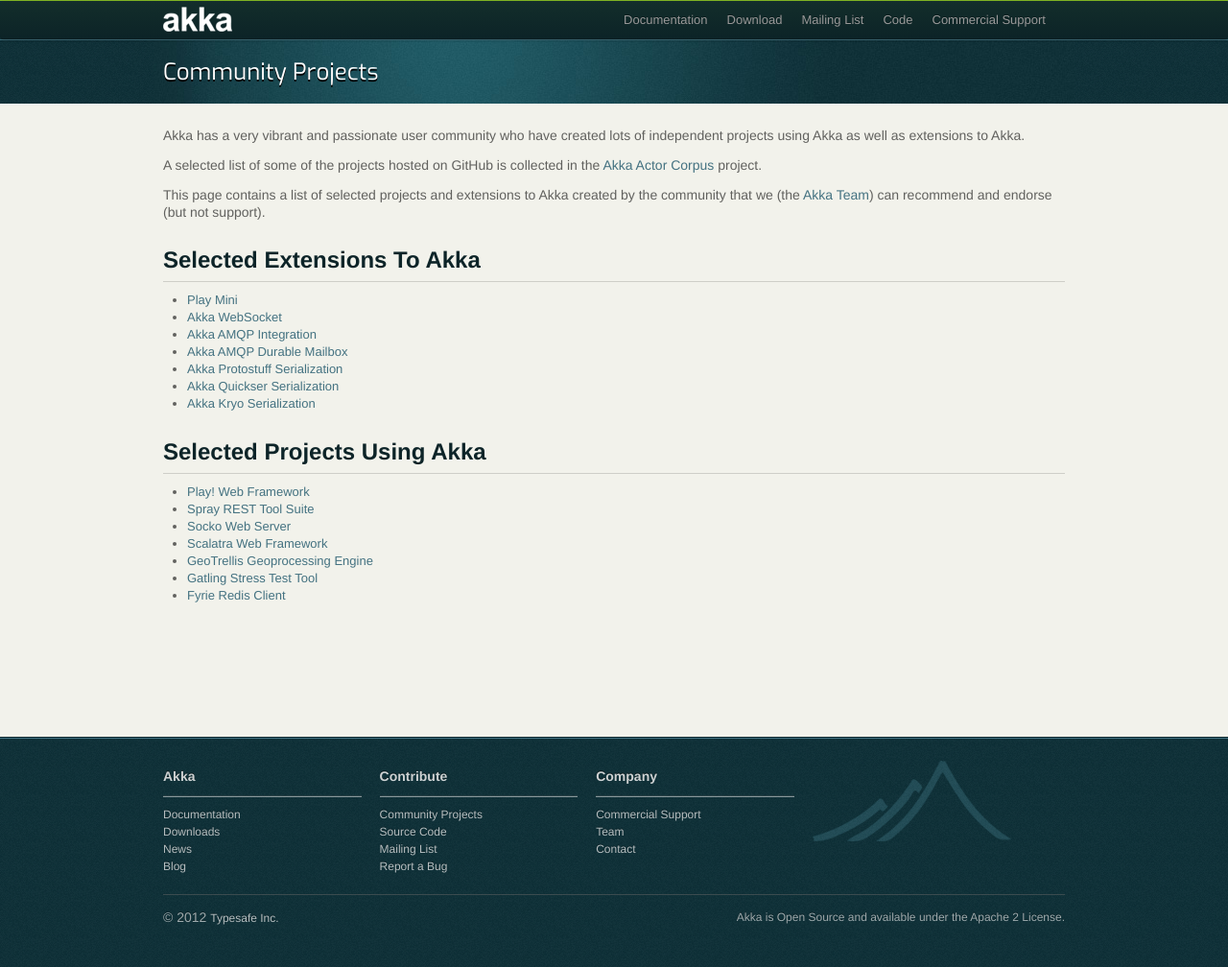
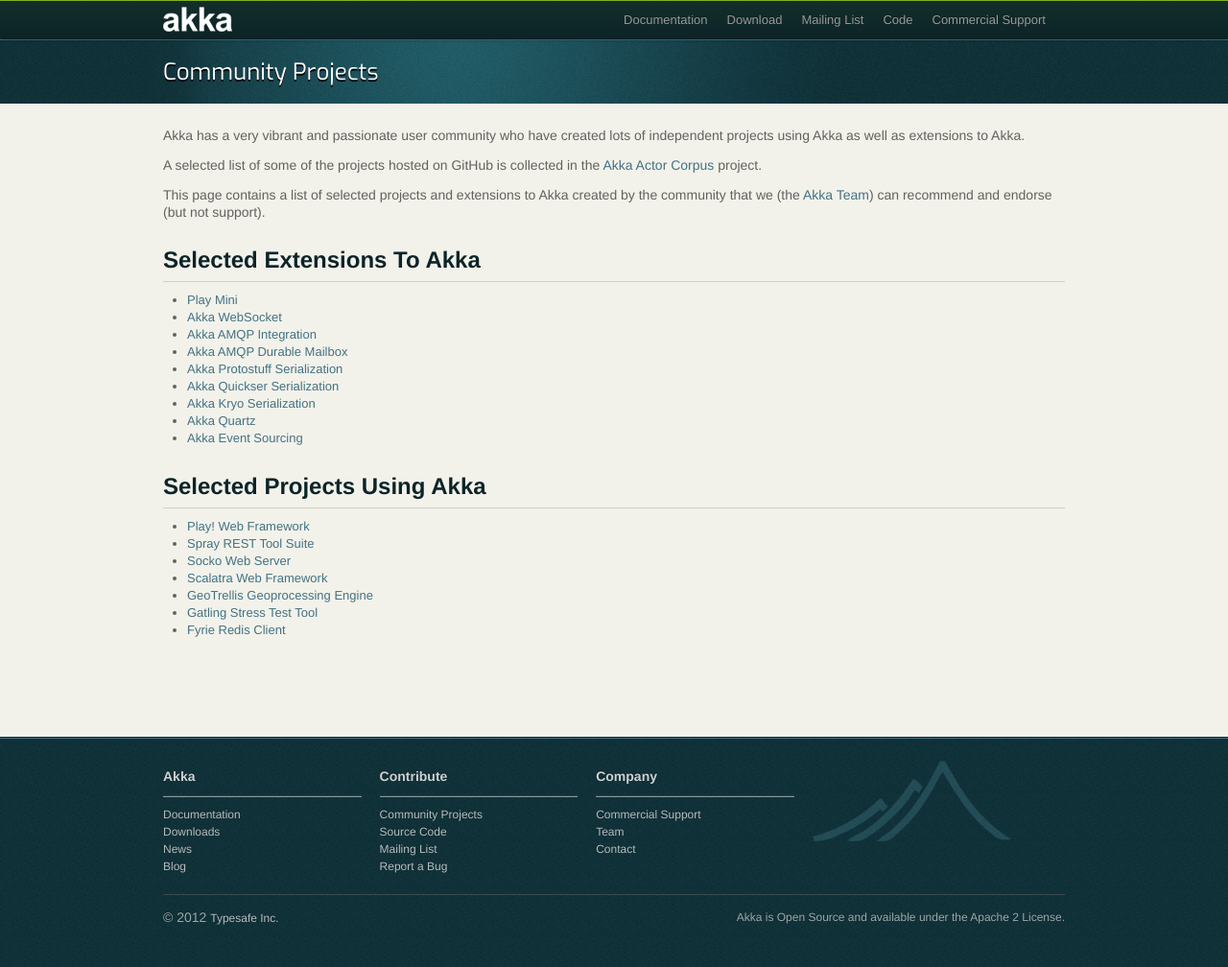
Before and after one commit to raboof/akka.github.com, a Jekyll site: the page built from community/index.md, in a window 1280 px wide. Shown: the whole page at 96% size. Built offline with Jekyll 4.4.1, drawn with Linux system fonts in a browser that asks for light colours.

Commit message:
Added Quartz and Event Sourcing extensions to Akka

```diff
--- a/community/index.md
+++ b/community/index.md
@@ -18,6 +18,8 @@
 * [Akka Protostuff Serialization](https://github.com/romix/akka-protostuff-serialization)
 * [Akka Quickser Serialization](https://github.com/romix/akka-quickser-serialization)
 * [Akka Kryo Serialization](https://github.com/romix/akka-kryo-serialization)
+* [Akka Quartz](https://github.com/theatrus/akka-quartz)
+* [Akka Event Sourcing](https://github.com/eligosource/eventsourced)
 
 ## Selected Projects Using Akka
 
```
